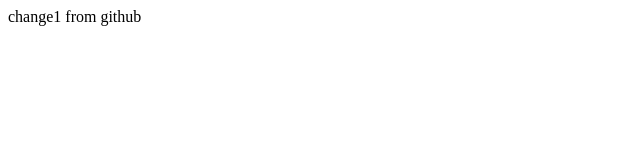
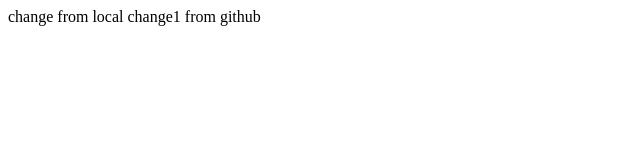
Before and after one commit to AbishekCM/gitTest, a plain HTML site: page index.html in a window 1280 px wide. Shown: the whole page, without its empty margins (0-640 px from the left). Drawn offline with Linux system fonts and the light colour scheme.

Commit message:
latest change

```diff
--- a/index.html
+++ b/index.html
@@ -4,6 +4,7 @@
     <meta charset="UTF-8">
     <meta name="viewport" content="width=device-width, initial-scale=1.0">
     <title>Document</title>
+    change from local
     change1 from github
 </head>
 <body>
```
